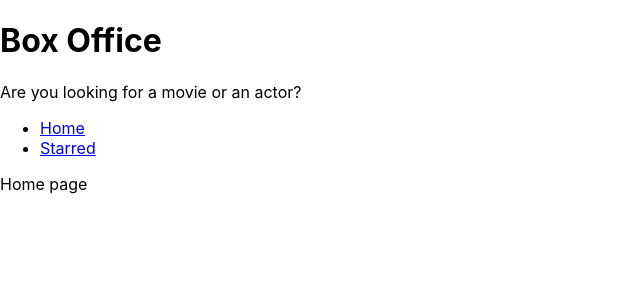
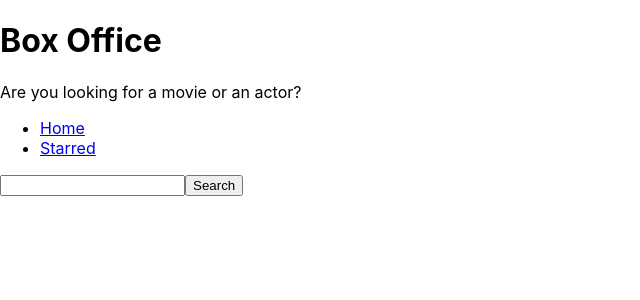
Before and after one commit to t3chn0pr13st/box-office, a React (Create React App) app: page / in a window 1280 px wide. Shown: the top 300 px of the page, without its empty margins (0-640 px from the left). Built offline with nearby package versions, Linux system fonts and the light colour scheme.

Commit message:
added search input with button and fetch to api

```diff
--- a/src/pages/Home.js
+++ b/src/pages/Home.js
@@ -1,12 +1,34 @@
-import React from 'react'
+import React, { useState } from 'react'
 import MainPageLayout from '../components/MainPageLayout'
 
 const Home = () => {
+
+    const [input, setInput] = useState('');
+
+    const onInputChange = event => {
+        setInput(event.target.value);
+    }
+
+    const onSearch = () => {
+        // http://api.tvmaze.com/search/shows?q=girls
+
+        fetch(`https://api.tvmaze.com/search/shows?q=${input}`)
+            .then(r => r.json())
+            .then(result => console.log(result));
+
+    }
+
+    const onKeyDown = event => {
+        if (event.keyCode === 13)
+            onSearch();
+    }
+
     return (
         <MainPageLayout>
-            Home page
+            <input type="text" onKeyDown={onKeyDown} onChange={onInputChange} value={input} />
+            <button type="button" onClick={onSearch}>Search</button>
         </MainPageLayout>
     )
 }
 
-export default Home
+export default Home;
```
Also changed, not shown: 1 other file (tests, documents, lock files or other folders).
